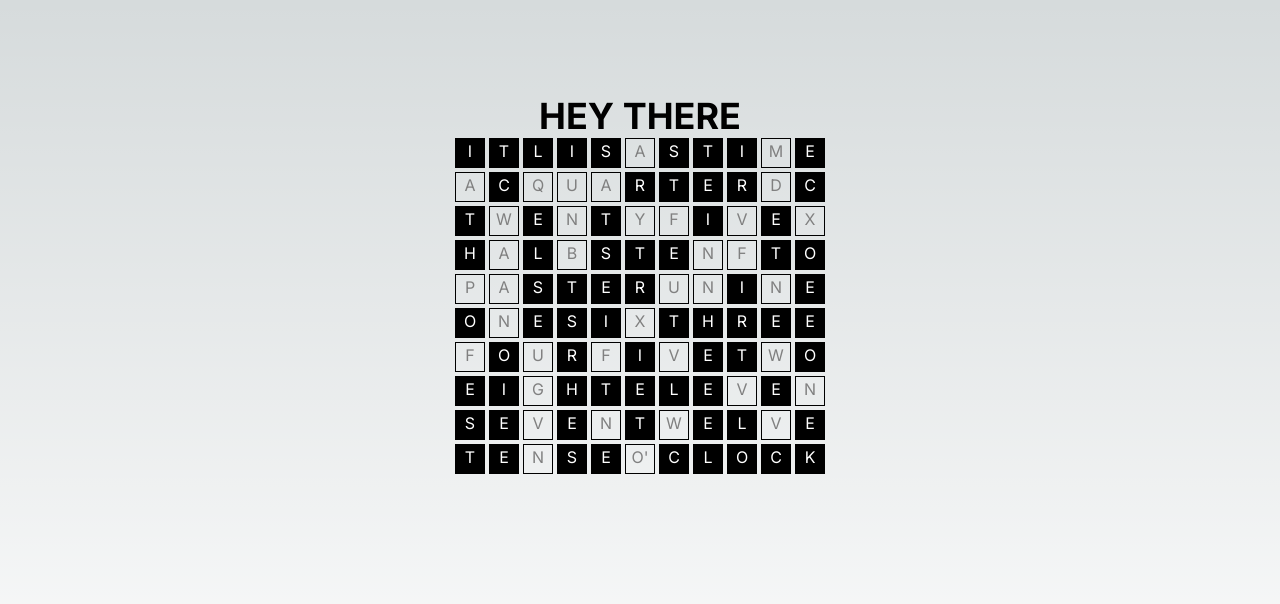
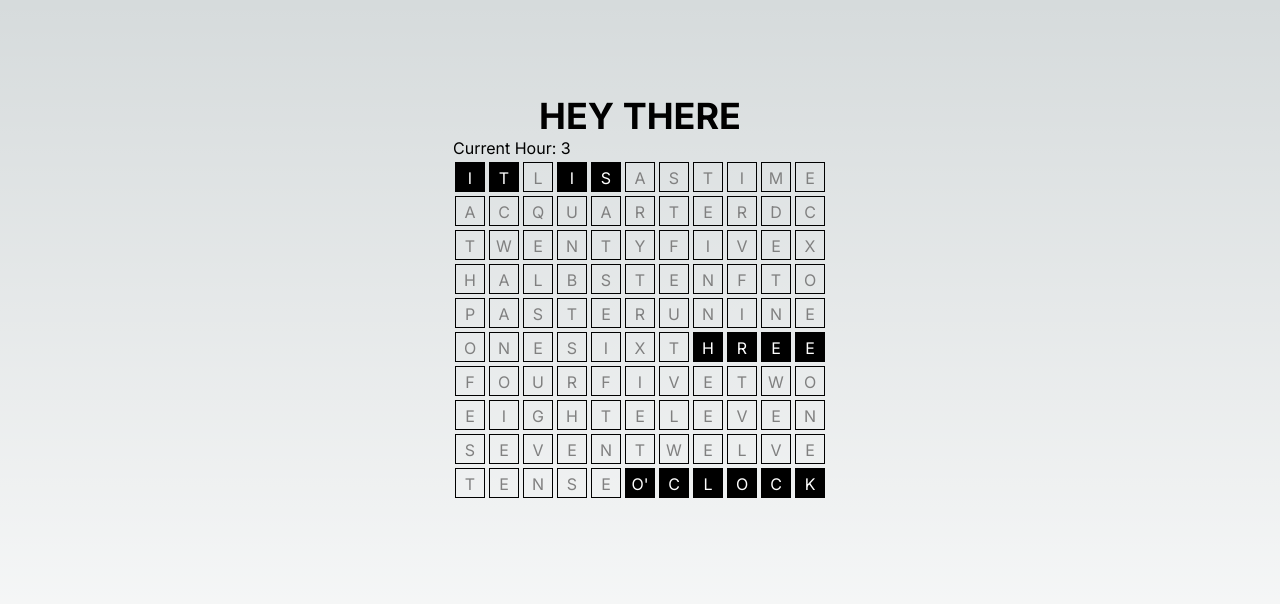
Before and after one commit to ZahirSaiyed/word-clock, a Next.js app: page / in a window 1280 px wide. Shown: the top 604 px of the page. Built offline with nearby package versions, Linux system fonts and the light colour scheme.

Commit message:
Successfully got time to show to the nearest hour

```diff
--- a/src/components/WordClockGrid.tsx
+++ b/src/components/WordClockGrid.tsx
@@ -16,8 +16,40 @@ const WordClockGrid: React.FC = () => {
     ['T', 'E', 'N', 'S', 'E', 'O\'', 'C', 'L', 'O', 'C', 'K'],
   ];
 
+  const wordsMapping = {
+    'IT': { row: 0, col: 0 },
+    'IS': { row: 0, col: 3 },
+    'A': { row: 1, col: 0 },
+    'QUARTER': { row: 1, col: 2 },
+    'TWENTY': { row: 2, col: 1 },
+    'FIVE': { row: 2, col: 7 },
+    'HALF': { row: 3, col: 0 },
+    'TEN': { row: 3, col: 5 },
+    'TO': { row: 3, col: 9 },
+    'PAST': { row: 4, col: 0 },
+    'NINE': { row: 4, col: 7 },
+    'ONE': { row: 5, col: 0 },
+    'SIX': { row: 5, col: 4 },
+    'THREE': { row: 5, col: 7 },
+    'FOUR': { row: 6, col: 0 },
+    // 'FIVE2': { row: 6, col: 4 },
+    'TWO': { row: 6, col: 8 },
+    'EIGHT': { row: 7, col: 0 },
+    'ELEVEN': { row: 7, col: 5 },
+    'SEVEN': { row: 8, col: 0 },
+    'TWELVE': { row: 8, col: 5 },
+    // 'TEN2': { row: 9, col: 0 },
+    'OCLOCK': { row: 9, col: 5 },
+    // Add other words as needed
+  };
+
   type HourToGridType = {
     [key: number]: string;
+  };
+
+  type Position = {
+    row: number;
+    col: number;
   };
 
   // Function to determine the current time to the nearest hour
@@ -57,81 +89,89 @@ const WordClockGrid: React.FC = () => {
       };
 
       const hourString = hourToGrid[hour];
-      const lettersToHighlight = ['I', 'T', 'I', 'S', ...hourString.split(''), 'O', 'C', 'L', 'O', 'C', 'K'];
-
+      const lettersToHighlight = ['IT', 'IS', hourString, 'OCLOCK'];
       return lettersToHighlight;
     };
 
   // Define the state for the highlighted letters
-  const [highlightedLetters, setHighlightedLetters] = useState<string[]>([]);
+  const [highlightedLetters, setHighlightedLetters] = useState<String[]>([]);
+
+// Helper function to check if a position should be highlighted
+const isPositionHighlighted = (rowIndex: number, columnIndex: number): boolean => {
+  for (const word of highlightedLetters) {
+    // Check if the word exists in the mapping
+    if (typeof word === 'string' && word in wordsMapping) {
+      const startPos = wordsMapping[word as keyof typeof wordsMapping];
+
+      // Debugging: log the word and its start position
+      //console.log(`Word: ${word}, Start Position:`, startPos);
+
+      const wordLength = word.length;
+
+      if (
+        rowIndex === startPos.row &&
+        columnIndex >= startPos.col &&
+        columnIndex < startPos.col + wordLength
+      ) {
+        return true;
+      }
+    } else {
+      // If the word is not found in the mapping, log this information
+      console.log(`Word not found in mapping: ${word}`);
+    }
+  }
+  return false;
+};
+
+
 
 useEffect(() => {
+  const updateHighlightedWords = () => {
     const hour = getTimeToNearestHour();
     const lettersToHighlight = getHighlightedLetters(hour);
-    setHighlightedLetters(lettersToHighlight);
+    setHighlightedLetters(lettersToHighlight.map((letter) => letter.toString()));
+  };
 
-    // Update highlighted letters every minute
-    const intervalId = setInterval(() => {
-      const newHour = getTimeToNearestHour();
-      const newLettersToHighlight = getHighlightedLetters(newHour);
-      setHighlightedLetters(newLettersToHighlight);
-    }, 60000);
+  updateHighlightedWords(); // Initial update
+  const intervalId = setInterval(updateHighlightedWords, 60000); // Update every minute
 
   return () => clearInterval(intervalId);
 }, []);
 
-  // // Function to handle letter click
-  // const handleLetterClick = (letter: string) => {
-  //   // Check if the letter is already highlighted
-  //   if (highlightedLetters.includes(letter)) {
-  //     // Remove the letter from the highlighted letters
-  //     setHighlightedLetters((prevHighlightedLetters) =>
-  //       prevHighlightedLetters.filter((l) => l !== letter)
-  //     );
-  //   } else {
-  //     // Add the letter to the highlighted letters
-  //     setHighlightedLetters((prevHighlightedLetters) => [...prevHighlightedLetters, letter]);
-  //   }
-  // };
-
-  // // Function to handle clear all click
-  // const handleClearAllClick = () => {
-  //   // Clear all the highlighted letters
-  //   setHighlightedLetters([]);
-  // };
 
     return (
-    <div>
+      <><div>Current Hour: {getTimeToNearestHour()}</div><div>
         {/* Render the grid of letters */}
         {grid.map((row, rowIndex) => (
           <div key={rowIndex} style={{ display: 'flex' }}>
-          {row.map((letter, columnIndex) => (
+            {row.map((letter, columnIndex) => {
+              // Check if this position should be highlighted
+              const highlight = isPositionHighlighted(rowIndex, columnIndex);
+
+              return (
                 <div
-              key={columnIndex}
-              // onClick={() => handleLetterClick(letter)}
+                  key={`${rowIndex}-${columnIndex}`}
                   style={{
                     width: '30px',
                     height: '30px',
+                    lineHeight: '30px',
                     border: '1px solid black',
                     margin: '2px',
                     textAlign: 'center',
                     cursor: 'pointer',
-                color: highlightedLetters.includes(letter) ? 'white' : 'grey',
-                backgroundColor: highlightedLetters.includes(letter) ? 'black' : 'transparent', // Add background color for highlighted letters
+                    color: highlight ? 'white' : 'grey',
+                    backgroundColor: highlight ? 'black' : 'transparent',
                   }}
-              role="button"
                   tabIndex={0}
-              // aria-pressed={highlightedLetters.includes(letter)}
                 >
                   {letter}
                 </div>
-          ))}
+              );
+            })}
           </div>
         ))}
+      </div></>
 
-      {/* Render the clear all button */}
-      {/* <button onClick={handleClearAllClick}>Clear All</button> */}
-    </div>
     );
   };
 
```
Lines whose indentation alone changed are shown as unchanged.
